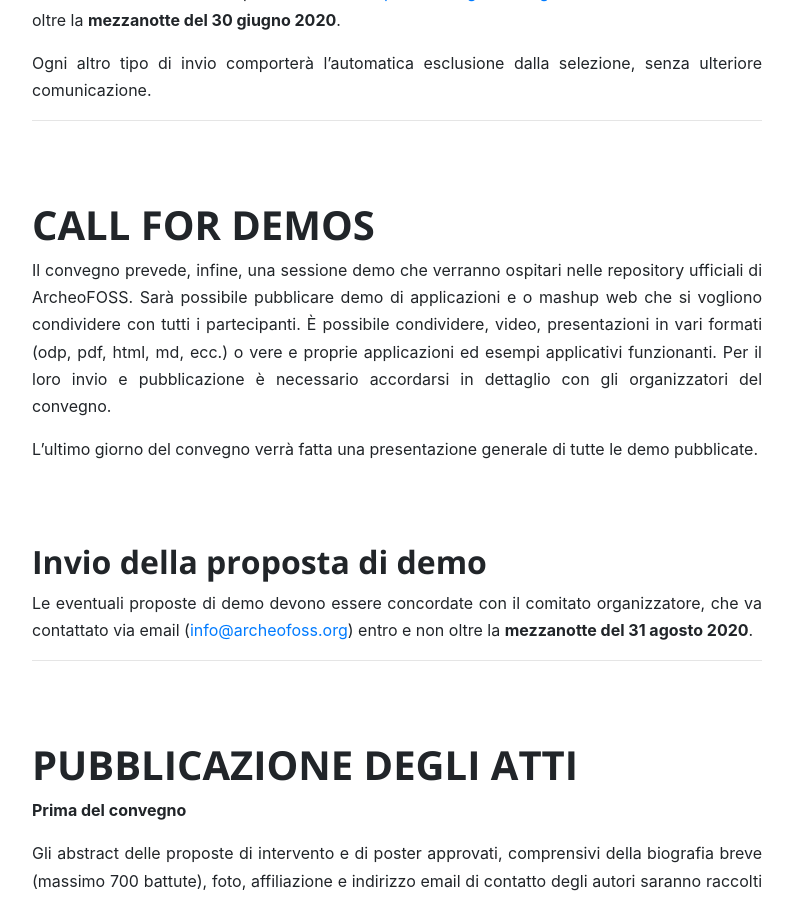
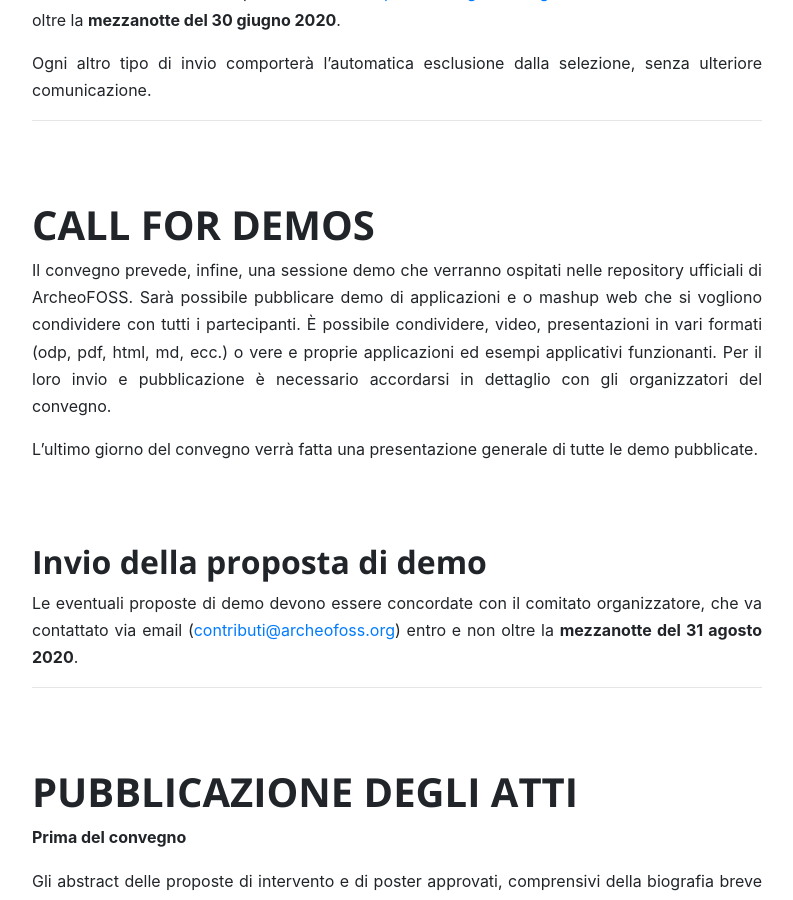
Before and after one commit to archeofoss/archeofoss2020, a Jekyll site: the page built from index.md, in a window 1280 px wide and 900 px high, scrolled down 4630 px. Shown: the whole window, without its empty margins (243-1036 px from the left). Built offline with Jekyll 4.4.1, drawn with Linux system fonts in a browser that asks for light colours; nearby versions of some CDN libraries.

Commit message:
Update index.md

```diff
--- a/index.md
+++ b/index.md
@@ -133,7 +133,7 @@
 ---
 
 # Call for demos
-Il convegno prevede, infine, una sessione demo che verranno ospitari
+Il convegno prevede, infine, una sessione demo che verranno ospitati
 nelle repository ufficiali di ArcheoFOSS. Sarà possibile pubblicare
 demo di applicazioni e o mashup web che si vogliono condividere con
 tutti i partecipanti. È possibile condividere, video, presentazioni
@@ -145,7 +145,7 @@
 
 ## Invio della proposta di demo
 Le eventuali proposte di demo devono essere concordate con il comitato organizzatore,
-che va contattato via email ([info@archeofoss.org](mailto:info@archeofoss.org))
+che va contattato via email ([contributi@archeofoss.org](mailto:contributi@archeofoss.org))
 entro e non oltre la **mezzanotte del 31 agosto 2020**.
 
 ---
```
